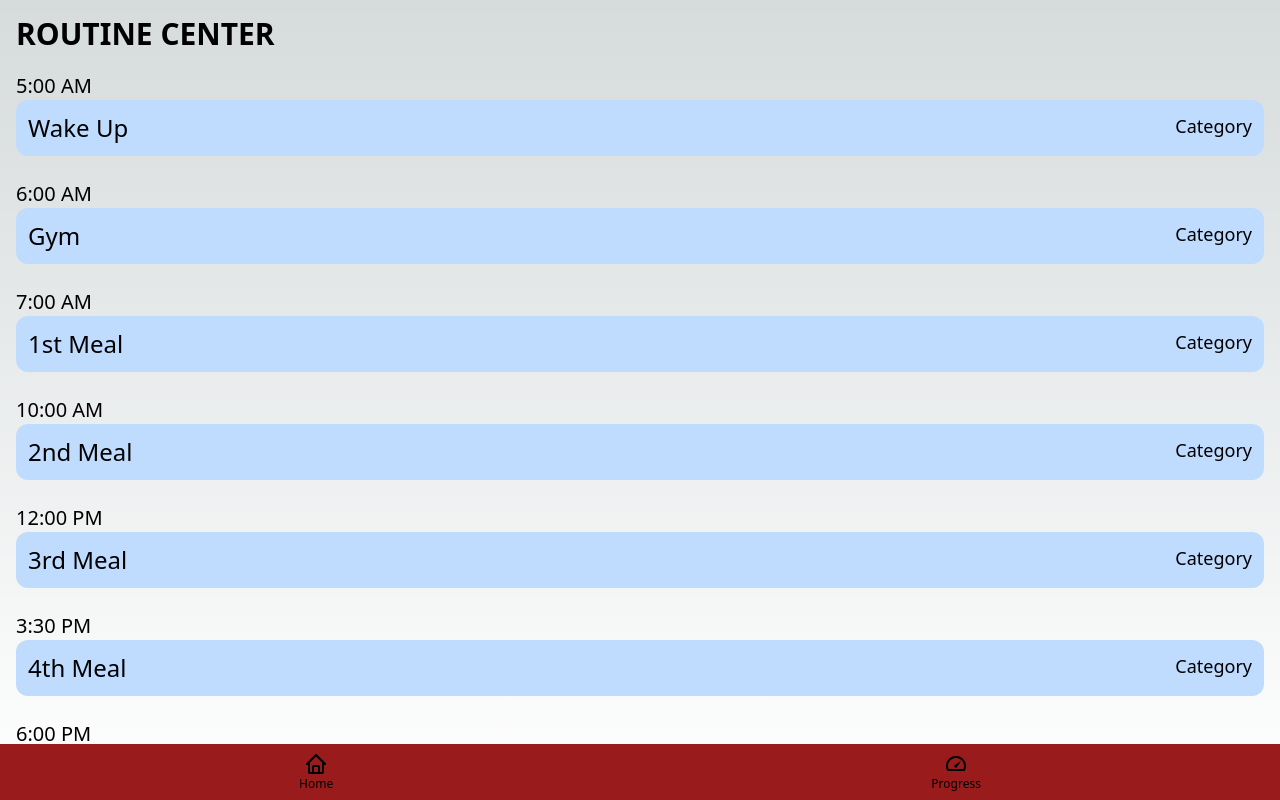
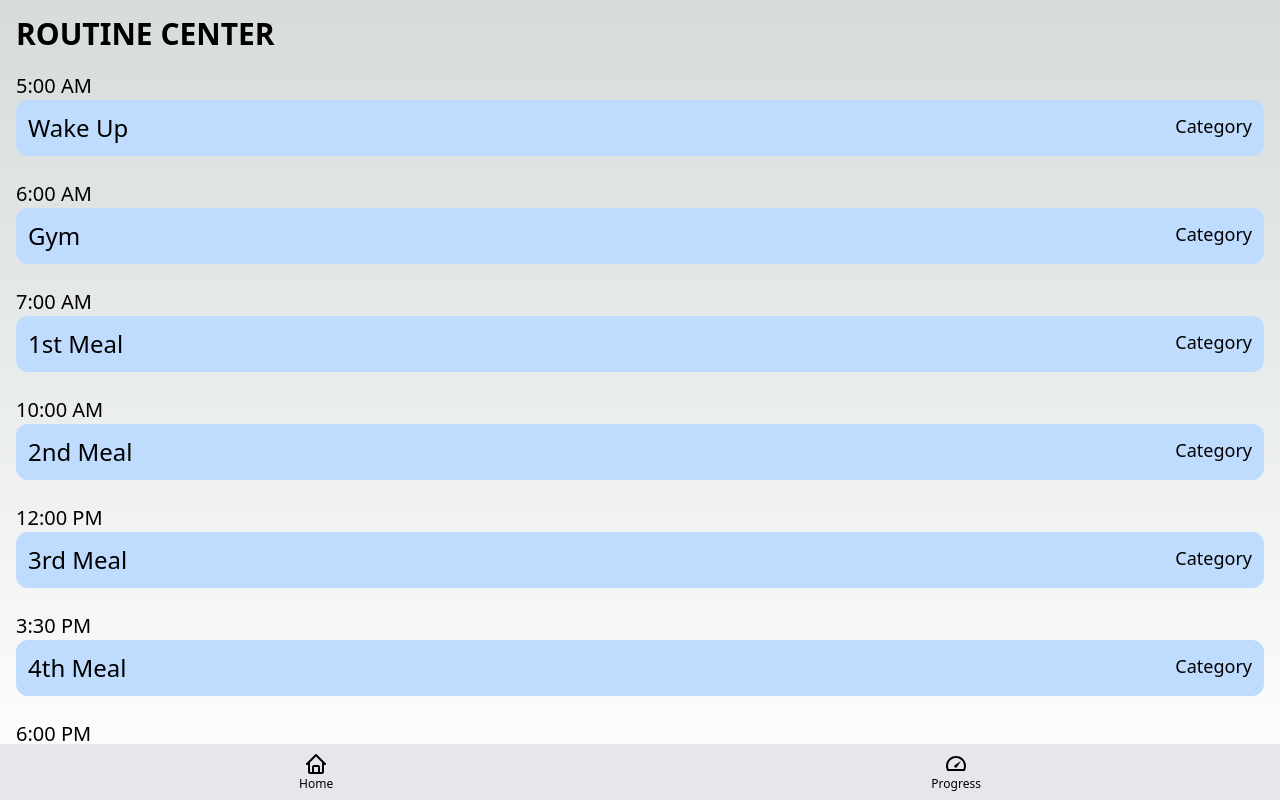
Before and after one commit to Jesinski/habit-tracker, a Next.js app: page / in a window 1280 px wide. Built offline with nearby package versions, Linux system fonts and the light colour scheme.

Commit message:
mistakes were made

```diff
--- a/src/components/Footer.tsx
+++ b/src/components/Footer.tsx
@@ -3,7 +3,7 @@ import { BiHome, BiTachometer } from "react-icons/bi";
 
 export default function Footer() {
   return (
-    <footer className="flex-none bottom-0 flex justify-around h-14 max-h-14 w-full bg-gray-200 bg-red-800">
+    <footer className="flex-none bottom-0 flex justify-around h-14 max-h-14 w-full bg-gray-200">
       <Link href="/" className="flex flex-col justify-center">
         <BiHome size={24} className="self-center flexgrow" />
         <button className="bg-transparent text-xs">Home</button>
```
